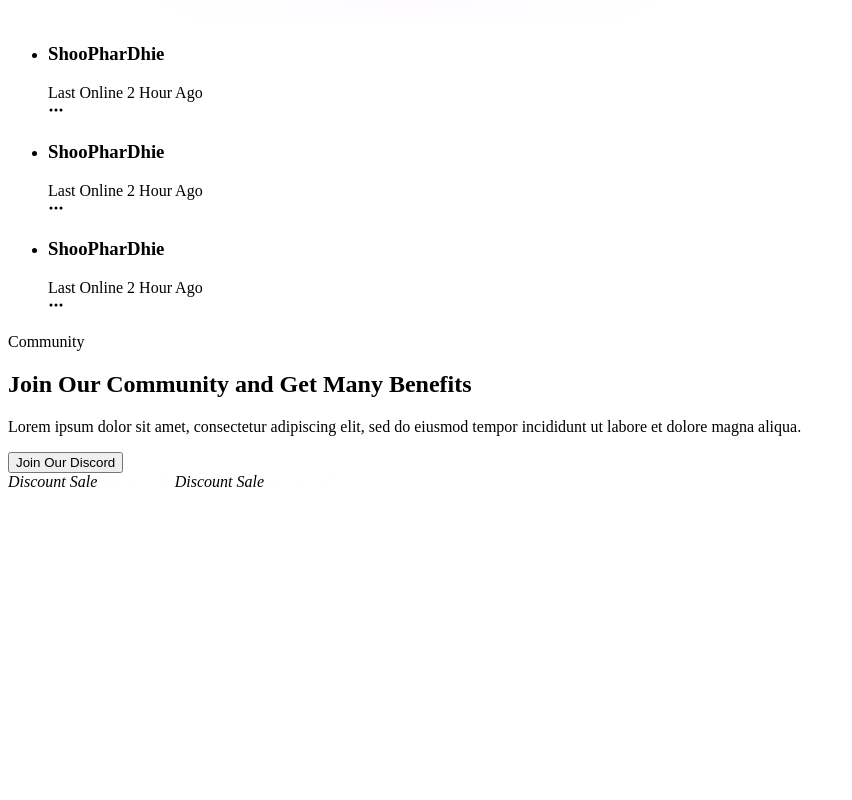
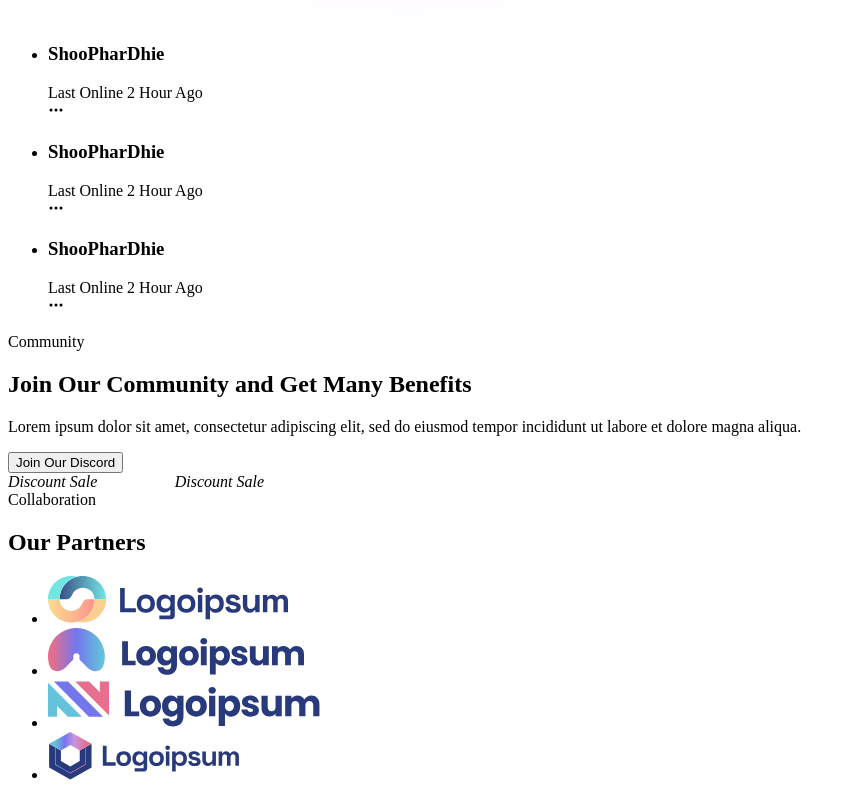
Before and after one commit to bhishekprajapati/nft-portfolio-website, a website: page src/pages/home.html in a window 1280 px wide. Shown: the part 7722-8522 px from the top of the page, without its empty margins (0-852 px from the left). Before the commit the page ends 8221 px from the top, so only its background shows below. Drawn offline with nearby package versions, Linux system fonts and the light colour scheme.

Commit message:
add collaboration section

```diff
--- a/src/pages/home.html
+++ b/src/pages/home.html
@@ -220,6 +220,19 @@
         <em class="not-italic font-bold heading-5 xl:heading-4 !text-transparent hidden md:inline" style="-webkit-text-stroke: 0.1rem white;">Up to 40%</em>
       </div>
     </section>
+
+    <section class="container py-12 md:py-16 xl:py-24">
+      <header class="text-center">
+        <span class="font-bold heading-6 !text-cyan">Collaboration</span>
+        <h2 class="py-2 md:py-4 font-bold heading-4 md:heading-3 xl:heading-2">Our Partners</h2>
+      </header>
+      <ul role="list" class="flex flex-wrap [&>li]:w-[45%] xl:[&>li]:flex-1 gap-4 md:gap-10 items-center">
+        <li><img class="w-full" src="../assets/partner-1-logo.svg" alt="partner-logo"></li>
+        <li><img class="w-full" src="../assets/partner-2-logo.svg" alt="partner-logo"></li>
+        <li><img class="w-full" src="../assets/partner-3-logo.svg" alt="partner-logo"></li>
+        <li><img class="w-full" src="../assets/partner-4-logo.svg" alt="partner-logo"></li>
+      </ul>
+    </section>
     <script type="module" src="https://unpkg.com/ionicons@5.5.2/dist/ionicons/ionicons.esm.js"></script>
     <script nomodule src="https://unpkg.com/ionicons@5.5.2/dist/ionicons/ionicons.js"></script>
   </body>
```
Also changed, not shown: src/assets/partner-1-logo.svg (added), src/assets/partner-2-logo.svg (added), src/assets/partner-3-logo.svg (added), src/assets/partner-4-logo.svg (added).
